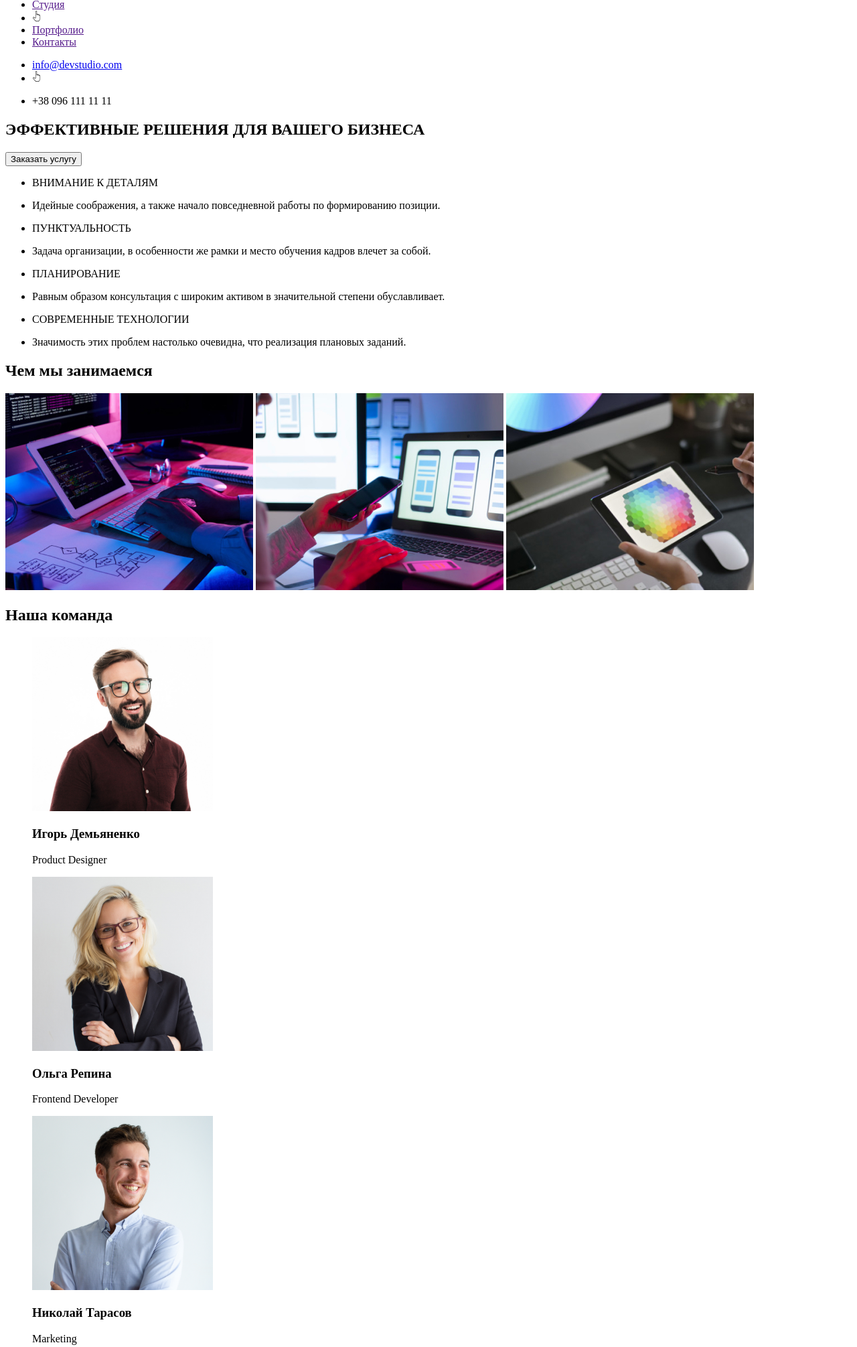
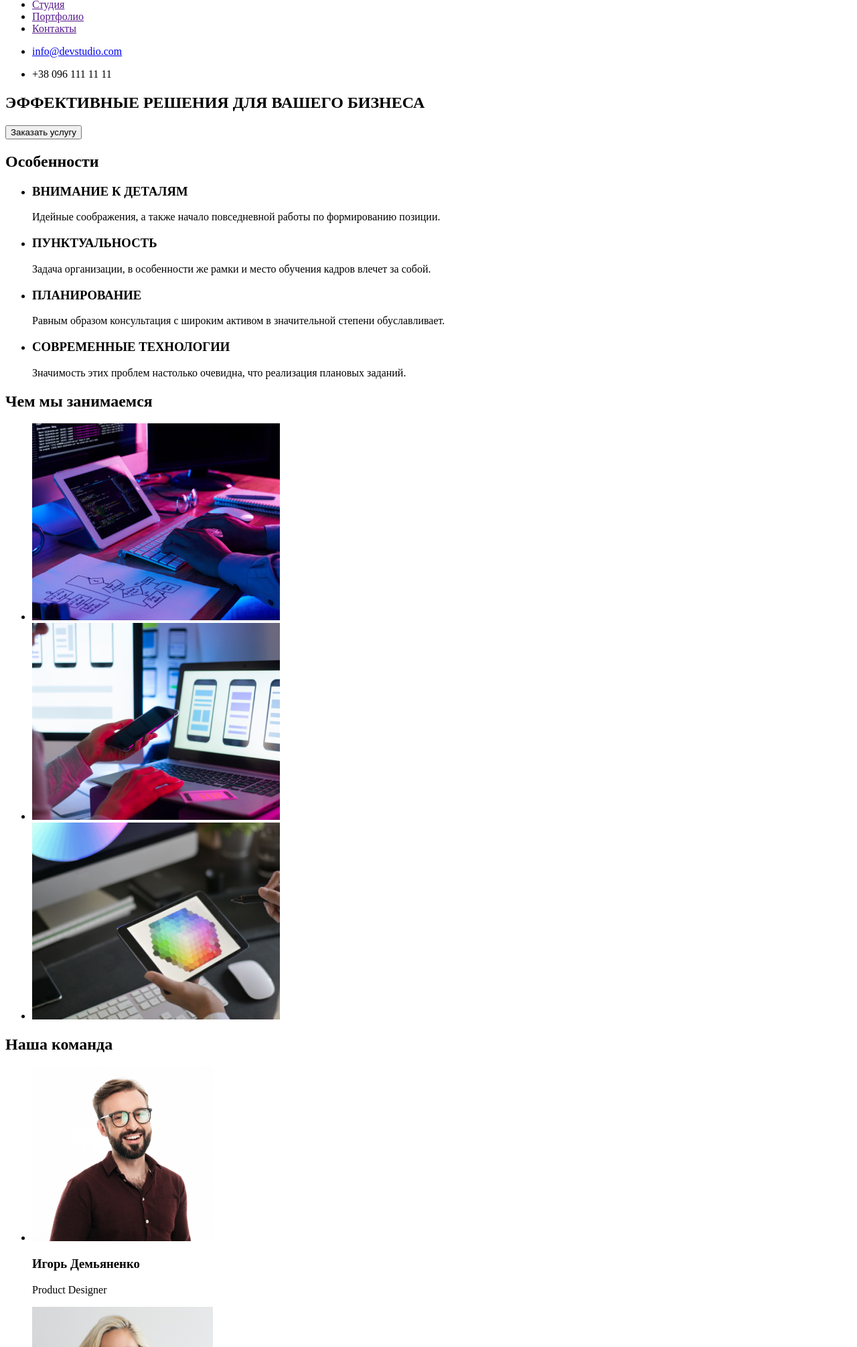
Before and after one commit to kbugayenko/goit-markup-hw-01, a plain HTML site: page index.html in a window 1280 px wide. Shown: the part 44-2055 px from the top of the page at 67% size. Drawn offline with Linux system fonts and the light colour scheme.

Commit message:
new version 31.01.21
убрал figure

```diff
--- a/index.html
+++ b/index.html
@@ -7,135 +7,148 @@
     <title>Главная</title>
   </head>
   <body>
+    <!--Верхняя линия-->
     <header>
-      <!--Верхняя линия-->
       <nav>
         <a href="">WebStudio</a>
         <ul>
           <li><a href="">Студия</a></li>
-          <li>
+          <!-- <li>
             <img
               src="./images/finger1.jpg"
               height="16"
               width="13"
               alt="finger1"
             />
-          </li>
+          </li>-->
           <li><a href="">Портфолио</a></li>
           <li><a href="">Контакты</a></li>
         </ul>
       </nav>
       <ul>
         <li><a href="mailto:info@devstudio.com">info@devstudio.com</a></li>
-        <li>
+        <!--<li>
           <img
             src="./images/finger2.jpg"
             height="16"
             width="13"
             alt="finger2"
           />
-        </li>
+        </li>-->
         <li><p>+38 096 111 11 11</p></li>
       </ul>
     </header>
+    <!--Шапка-->
     <main>
-      <!--Шапка-->
       <section>
         <h1>ЭФФЕКТИВНЫЕ РЕШЕНИЯ ДЛЯ ВАШЕГО БИЗНЕСА</h1>
         <button type="button">Заказать услугу</button>
       </section>
-      <div>
       <!--Особенности-->
+      <section>
+        <h2>Особенности</h2>
         <ul>
-          <li><p>ВНИМАНИЕ К ДЕТАЛЯМ</p></li>
           <li>
+            <h3>ВНИМАНИЕ К ДЕТАЛЯМ</h3>
+            <p>
               Идейные соображения, а также начало повседневной работы по
               формированию позиции.
+            </p>
           </li>
-          <li><p>ПУНКТУАЛЬНОСТЬ</p></li>
           <li>
+            <h3>ПУНКТУАЛЬНОСТЬ</h3>
+            <p>
               Задача организации, в особенности же рамки и место обучения кадров
               влечет за собой.
+            </p>
           </li>
-          <li><p>ПЛАНИРОВАНИЕ</p></li>
           <li>
-            Равным образом консультация с широким активом в значительной степени
-            обуславливает.
+            <h3>ПЛАНИРОВАНИЕ</h3>
+            <p>
+              Равным образом консультация с широким активом в значительной
+              степени обуславливает.
+            </p>
           </li>
-          <li><p>СОВРЕМЕННЫЕ ТЕХНОЛОГИИ</p></li>
           <li>
-            Значимость этих проблем настолько очевидна, что реализация плановых
-            заданий.
+            <h3>СОВРЕМЕННЫЕ ТЕХНОЛОГИИ</h3>
+            <p>
+              Значимость этих проблем настолько очевидна, что реализация
+              плановых заданий.
+            </p>
           </li>
         </ul>
-      </div>
+      </section>
       <section>
         <!--Чем мы занимаемся-->
         <h2>Чем мы занимаемся</h2>
+        <ul>
+          <li>
             <img src="./images/box1.jpg" height="294" width="370" alt="box1" />
+          </li>
+          <li>
             <img src="./images/box2.jpg" height="294" width="370" alt="box2" />
+          </li>
+          <li>
             <img src="./images/box3.jpg" height="294" width="370" alt="box3" />
+          </li>
+        </ul>
       </section>
+      <!--Наша команда-->
       <section>
-        <!--Наша команда-->
         <h2>Наша команда</h2>
-        <figure>
+        <ul>
+          <li>
             <img
               src="./images/teamcard1.jpg"
               height="260"
               width="270"
               alt="teamcard1"
             />
-          <figcaption>
             <h3>Игорь Демьяненко</h3>
             <p>Product Designer</p>
-          </figcaption>
-        </figure>
-        <figure>
+          </li>
+          <li>
             <img
               src="./images/teamcard2.jpg"
               height="260"
               width="270"
               alt="teamcard2"
             />
-          <figcaption>
             <h3>Ольга Репина</h3>
             <p>Frontend Developer</p>
-          </figcaption>
-        </figure>
-        <figure>
+          </li>
+          <li>
             <img
               src="./images/teamcard3.jpg"
               height="260"
               width="270"
               alt="teamcard3"
             />
-          <figcaption>
             <h3>Николай Тарасов</h3>
             <p>Marketing</p>
-          </figcaption>
-        </figure>
-        <figure>
+          </li>
+          <li>
             <img
               src="./images/teamcard4.jpg"
               height="260"
               width="270"
               alt="teamcard4"
             />
-          <figcaption>
             <h3>Михаил Ермаков</h3>
             <p>UI Designer</p>
-          </figcaption>
-        </figure>
+          </li>
+        </ul>
       </section>
     </main>
+    <!--Подвал-->
     <footer>
-      <!--Подвал-->
       <a href="">WebStudio</a>
       <p>г. Киев, пр-т Леси Украинки, 26</p>
       <address>
-        <p>info@example.com</p>
-        <p>+38 099 111 11 11</p>
+        <ul>
+          <li><p>info@example.com</p></li>
+          <li><p>+38 099 111 11 11</p></li>
+        </ul>
       </address>
     </footer>
   </body>
```
Lines whose indentation alone changed are shown as unchanged.
